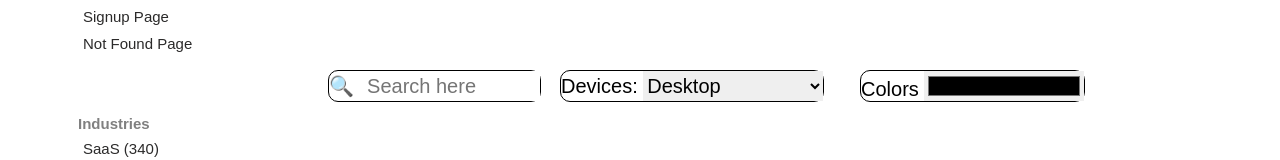
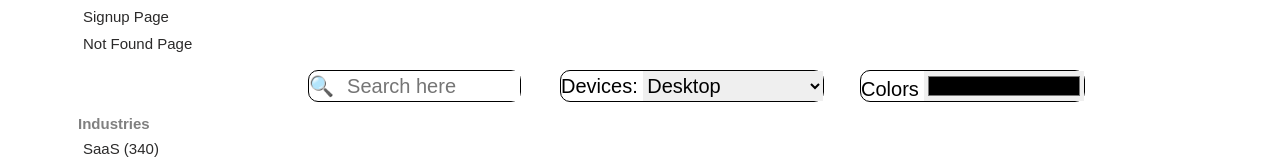
Before and after one commit to Amitcodes1/Project1, a plain HTML site: page index.html in a window 1280 px wide. Shown: the part 380-540 px from the top of the page. Drawn offline with Linux system fonts and the light colour scheme.

Commit message:
Update index.html

```diff
--- a/index.html
+++ b/index.html
@@ -214,7 +214,7 @@
         #s1{
             position: absolute;
             top: 450px;
-            margin-left: 320px;
+            margin-left: 300px;
             font-size: 20px;
             border: 1px solid black ;
             border-radius: 10px;
```
